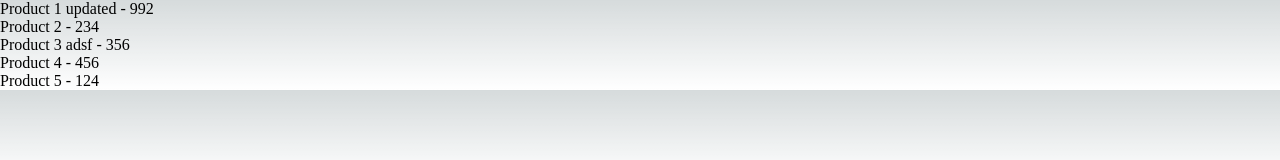
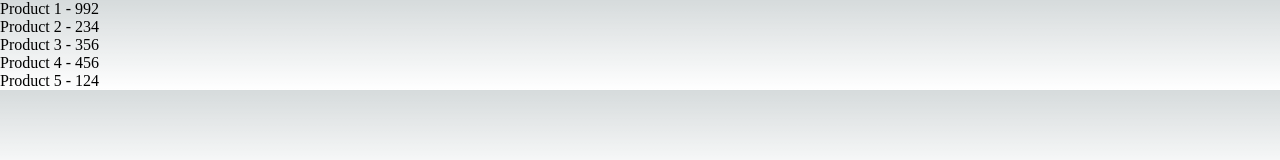
Before and after one commit to mdwisu/nextjs, a Next.js app: page /products in a window 1280 px wide. Shown: the top 160 px of the page. Built offline with nearby package versions, Linux system fonts and the light colour scheme; data requests are answered from the project's data file.

Commit message:
servers side rendering (getServerSideProps)

```diff
--- a/db.json
+++ b/db.json
@@ -2,7 +2,7 @@
   "products": [
     {
       "id": 1,
-      "name": "Product 1 updated",
+      "name": "Product 1",
       "price": 992
     },
     {
@@ -12,7 +12,7 @@
     },
     {
       "id": 3,
-      "name": "Product 3 adsf",
+      "name": "Product 3",
       "price": 356
     },
     {
--- a/pages/products/index.jsx
+++ b/pages/products/index.jsx
@@ -3,20 +3,21 @@ export default function Products({ products }) {
     <div>
       <ul>
         {products.map((product) => (
-          <li key={product.id}>{product.name} - {product.price}</li>
+          <li key={product.id}>
+            {product.name} - {product.price}
+          </li>
         ))}
       </ul>
     </div>
   );
 }
 
-export async function getStaticProps(context) {
+export async function getServerSideProps(context) {
   const res = await fetch('http://localhost:5000/products');
   const products = await res.json();
   return {
     props: {
       products,
-    }, // will be passed to the page component as props
-    revalidate: 1,
+    },
   };
 }
```
Also changed, not shown: pages/products/[productId].jsx (+2 -24 lines).
